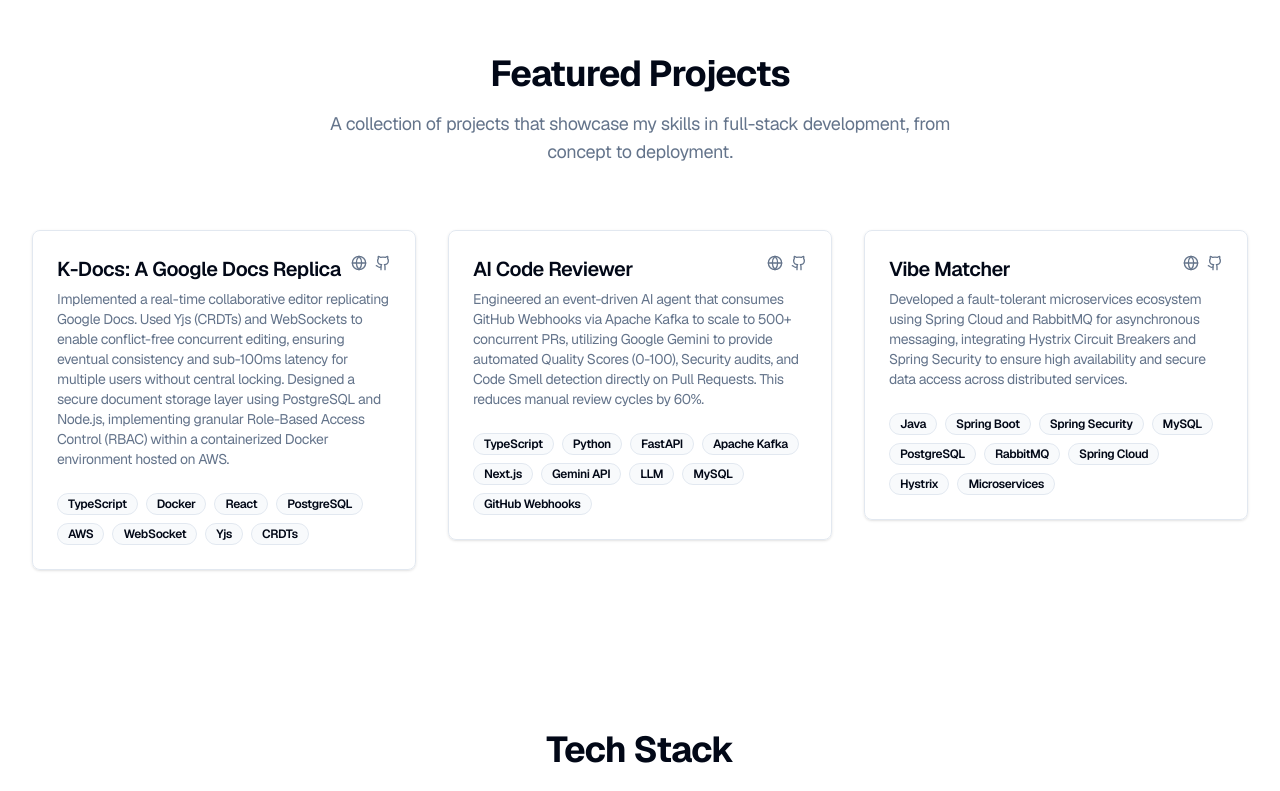
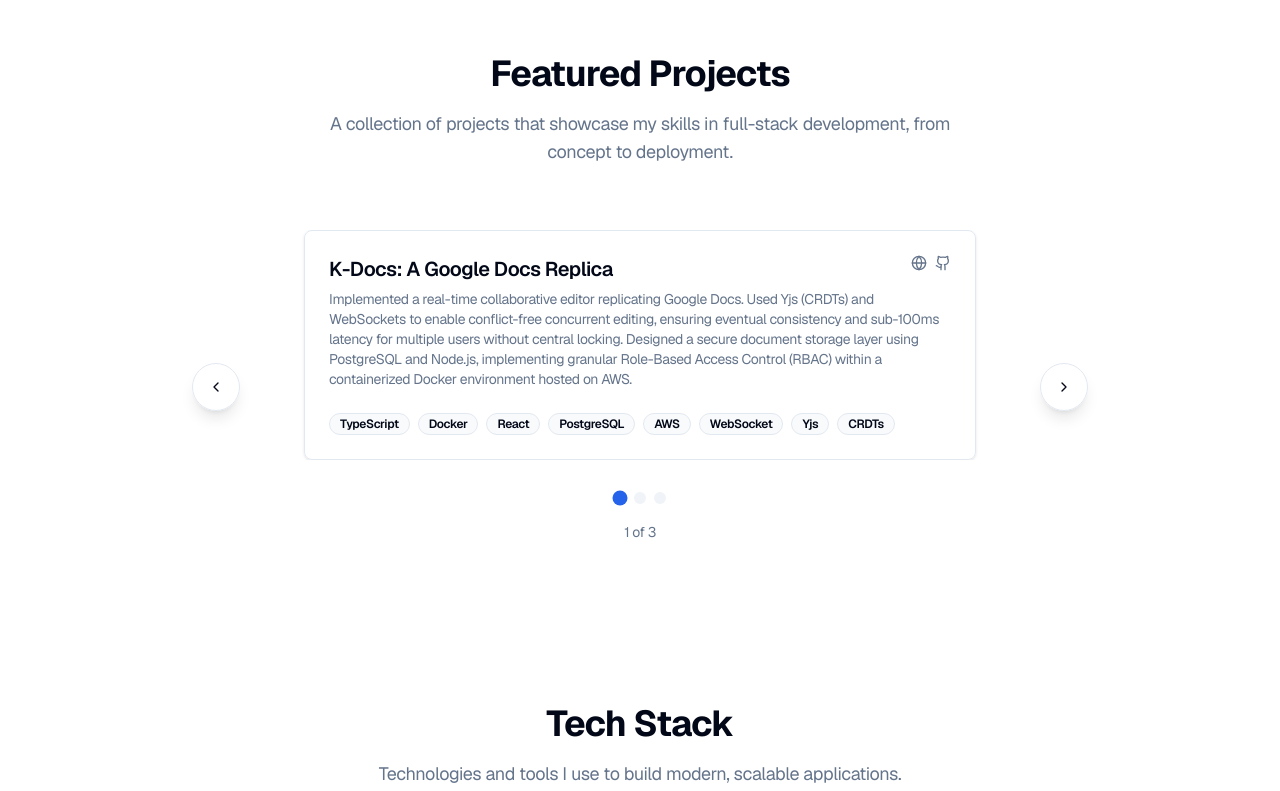
Before and after one commit to CapedCrusader03/my-portfolio, a Next.js app: page / in a window 1280 px wide. Shown: the part 891-1682 px from the top of the page. Built offline with nearby package versions, Linux system fonts and the light colour scheme.

Commit message:
Added carousel and improved about

```diff
--- a/src/components/hero.tsx
+++ b/src/components/hero.tsx
@@ -54,9 +54,9 @@
         >
           <h1 className="text-4xl font-bold tracking-tight sm:text-5xl md:text-6xl lg:text-7xl">
             <span className="block">Hi, I'm {DATA.name}</span>
-            <span className="block bg-gradient-to-r from-primary to-primary/60 bg-clip-text text-transparent">
+            {/* <span className="block bg-gradient-to-r from-primary to-primary/60 bg-clip-text text-transparent">
               Software Engineer
-            </span>
+            </span> */}
           </h1>
         </motion.div>
 
--- a/src/components/projects.tsx
+++ b/src/components/projects.tsx
@@ -1,10 +1,31 @@
 "use client";
 
+import { useState } from "react";
+import { motion, AnimatePresence } from "framer-motion";
+import { ChevronLeft, ChevronRight } from "lucide-react";
+import { Button } from "@/components/ui/button";
 import { ProjectCard } from "@/components/project-card";
 import { BlurFade } from "@/components/blur-fade";
 import { DATA } from "@/data/resume";
 
 export function Projects() {
+  const [currentIndex, setCurrentIndex] = useState(0);
+  const projects = DATA.projects;
+
+  const nextProject = () => {
+    setCurrentIndex((prevIndex) =>
+      prevIndex === projects.length - 1 ? 0 : prevIndex + 1
+    );
+  };
+
+  const prevProject = () => {
+    setCurrentIndex((prevIndex) =>
+      prevIndex === 0 ? projects.length - 1 : prevIndex - 1
+    );
+  };
+
+  const currentProject = projects[currentIndex];
+
   return (
     <section id="projects" className="py-20">
       <div className="w-full max-w-none px-6 lg:px-8">
@@ -21,22 +42,83 @@
         </BlurFade>
 
         <BlurFade delay={0.1}>
-          <div className="grid gap-8 md:grid-cols-2 lg:grid-cols-3 justify-items-center">
-            {DATA.projects.map((project, index) => (
-              <BlurFade key={project.title} delay={0.1 + index * 0.1}>
-                <div className="w-full max-w-md">
-                  <ProjectCard
-                    title={project.title}
-                    description={project.description}
-                    technologies={project.technologies}
-                    image={project.image}
-                    video={project.video}
-                    links={project.links}
-                    active={project.active}
-                  />
-                </div>
-              </BlurFade>
-            ))}
+          <div className="relative max-w-4xl mx-auto">
+            {/* Navigation Arrows */}
+            <div className="absolute left-0 top-1/2 -translate-y-1/2 z-10">
+              <Button
+                variant="outline"
+                size="icon"
+                onClick={prevProject}
+                className="h-12 w-12 rounded-full bg-background/80 backdrop-blur-sm border-border/50 hover:bg-background hover:border-primary/30 transition-all duration-300 shadow-lg"
+              >
+                <ChevronLeft className="h-6 w-6" />
+                <span className="sr-only">Previous project</span>
+              </Button>
+            </div>
+
+            <div className="absolute right-0 top-1/2 -translate-y-1/2 z-10">
+              <Button
+                variant="outline"
+                size="icon"
+                onClick={nextProject}
+                className="h-12 w-12 rounded-full bg-background/80 backdrop-blur-sm border-border/50 hover:bg-background hover:border-primary/30 transition-all duration-300 shadow-lg"
+              >
+                <ChevronRight className="h-6 w-6" />
+                <span className="sr-only">Next project</span>
+              </Button>
+            </div>
+
+            {/* Project Display */}
+            <div className="overflow-hidden rounded-2xl px-16">
+              <AnimatePresence mode="wait">
+                <motion.div
+                  key={currentIndex}
+                  initial={{ opacity: 0, x: 100 }}
+                  animate={{ opacity: 1, x: 0 }}
+                  exit={{ opacity: 0, x: -100 }}
+                  transition={{
+                    duration: 0.5,
+                    ease: [0.25, 0.46, 0.45, 0.94]
+                  }}
+                  className="flex justify-center"
+                >
+                  <div className="w-full max-w-2xl">
+                    <ProjectCard
+                      title={currentProject.title}
+                      description={currentProject.description}
+                      technologies={currentProject.technologies}
+                      image={currentProject.image}
+                      video={currentProject.video}
+                      links={currentProject.links}
+                      active={currentProject.active}
+                    />
+                  </div>
+                </motion.div>
+              </AnimatePresence>
+            </div>
+
+            {/* Project Indicators */}
+            <div className="flex justify-center space-x-2 mt-8">
+              {projects.map((_, index) => (
+                <button
+                  key={index}
+                  onClick={() => setCurrentIndex(index)}
+                  className={`h-3 w-3 rounded-full transition-all duration-300 ${
+                    index === currentIndex
+                      ? "bg-primary scale-125"
+                      : "bg-border/50 hover:bg-border"
+                  }`}
+                  aria-label={`Go to project ${index + 1}`}
+                />
+              ))}
+            </div>
+
+            {/* Project Counter */}
+            <div className="text-center mt-4">
+              <span className="text-sm text-muted-foreground">
+                {currentIndex + 1} of {projects.length}
+              </span>
+            </div>
           </div>
         </BlurFade>
       </div>
--- a/src/data/resume.tsx
+++ b/src/data/resume.tsx
@@ -4,7 +4,7 @@
   name: "Kshitij Kumar",
   initials: "KK",
   url: "https://kshitij-kumar.vercel.app",
-  summary: "Full-Stack Software Engineer specializing in <span class='text-blue-400'>TypeScript</span>, <span class='text-green-400'>Python</span>, and <span class='text-orange-400'>Java</span> development. Expert in building scalable <span class='text-purple-400'>Distributed Systems</span> and cutting-edge <span class='text-pink-400'>Agentic AI</span> solutions. Proficient in modern <span class='text-cyan-400'>databases</span> including PostgreSQL, MongoDB, and cloud architectures. Passionate about engineering excellence, delivering high-performance, fault-tolerant applications with rigorous code quality and low-latency optimizations.",
+  summary: "Software Engineer & MS CS Student @ University at Buffalo<br><br>Building scalable <span class='text-purple-400'>Distributed Systems</span> and <span class='text-pink-400'>Agentic AI</span> solutions with <span class='text-blue-400'>TypeScript</span>, <span class='text-green-400'>Python</span>, and <span class='text-orange-400'>Java</span>. With 3 years of experience in mission-critical backend engineering, I focus on database internals, fault tolerance, and low-latency architectures.",
   avatarUrl: "/avatar.png",
   skills: ["Python", "Java", "TypeScript", "JavaScript", "C++", "SQL", "Spring Boot", "FastAPI", "Spring Cloud", "Node.js", "Apache Kafka", "RabbitMQ", "Flink", "Hibernate", "LangGraph", "LlamaIndex", "Agentic Workflows", "PgVector", "RAG Pipelines", "React", "Next.js", "Angular", "HTML", "CSS", "PostgreSQL", "MongoDB", "Redis", "Oracle", "MySQL", "Snowflake", "Elasticsearch", "AWS", "Docker", "Kubernetes", "Airflow", "Git", "Apache Tomcat", "NginX", "Maven", "Prometheus", "Grafana"],
   navbar: [
```
Also changed, not shown: 1 other file (tests, documents, lock files or other folders).
